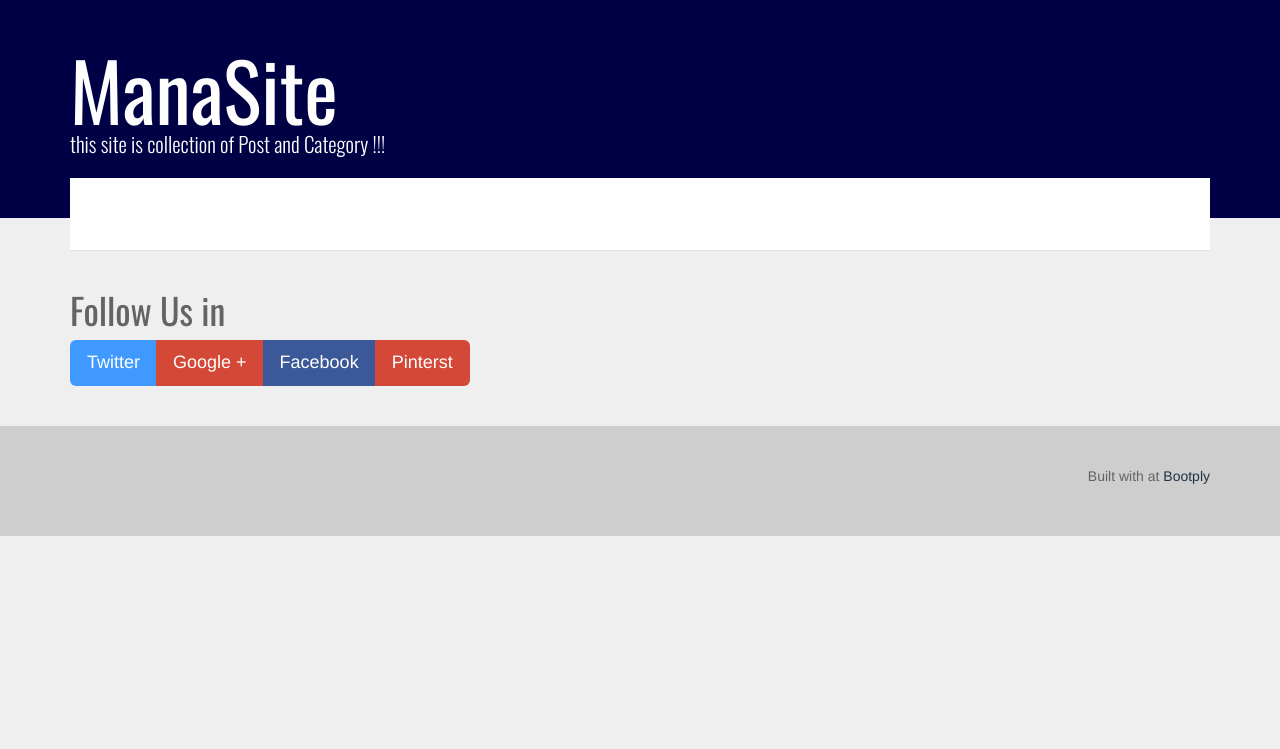
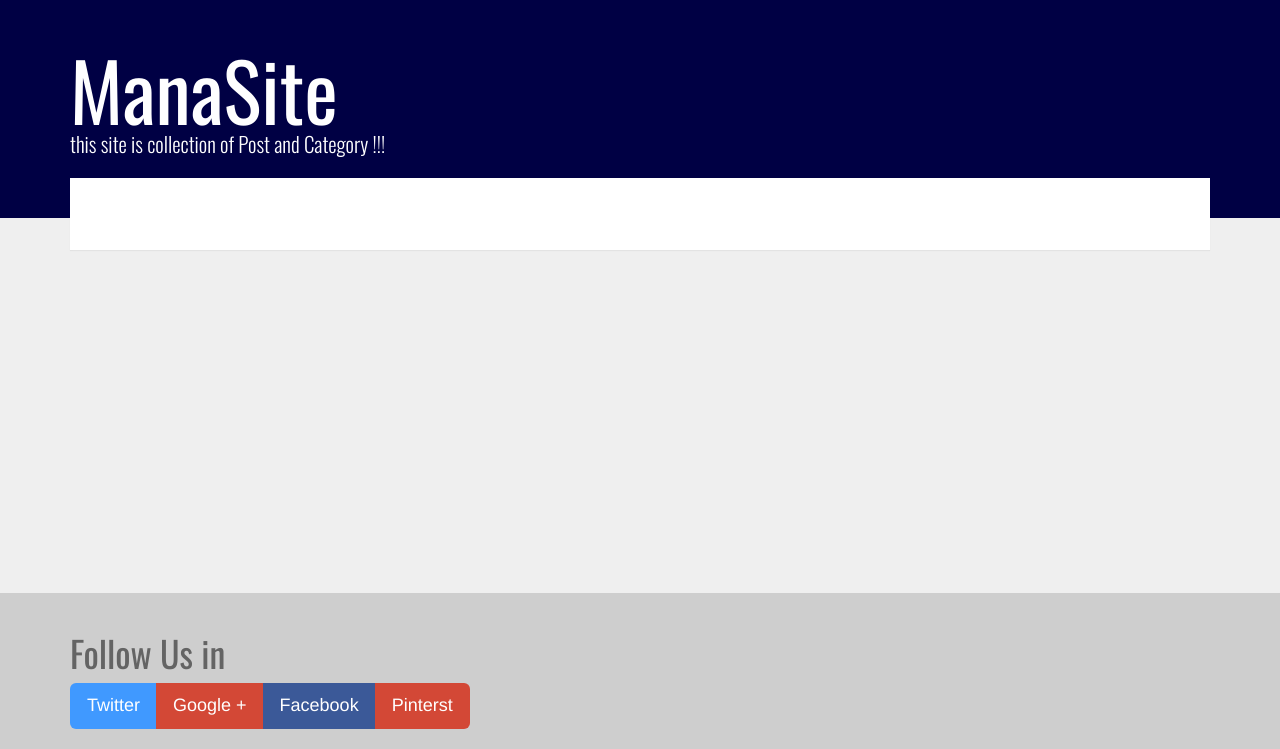
Before and after one commit to LordK1/ManaSite, a Django app: page /post/list/ in a window 1280 px wide. Shown: the part 51-800 px from the top of the page. Run offline with Django 3.2, Linux system fonts and the light colour scheme; data that the repository does not hold is empty; some libraries are stand-ins or nearby versions.

Commit message:
some template file updated in style.css and base.html

```diff
--- a/static/css/styles.css
+++ b/static/css/styles.css
@@ -27,10 +27,12 @@ h1, h2, h3, .highlight, .navbar a, #masthead h4 {
 }
 
 footer {
-
-    margin-top: 40px;
-    padding-top: 40px;
-    padding-bottom: 40px;
+    position: absolute;
+    bottom: 0%;
+    width: 100%;
+    margin-top: 20px;
+    padding-top: 20px;
+    padding-bottom: 20px;
     background-color: #cecece;
 
 }
--- a/templates/base.html
+++ b/templates/base.html
@@ -2,6 +2,7 @@
 <!DOCTYPE html>
 <html>
 <head lang="en">
+    <link rel="stylesheet" type="text/css" href="static/css/styles.css"/>
     <meta http-equiv="content-type" content="text/html">
     <meta charset="UTF-8">
     <title>ManaSite - {% block title %}{% endblock %}</title>
@@ -142,8 +143,9 @@
     </div>
 </div>
 
-
-<div class="container" id="footer">
+{#{% include 'author/login.html' %}#}
+<footer>
+    <div class="container">
         <div class="row">
             <div class="col col-sm-12">
                 <h1>Follow Us in</h1>
@@ -169,25 +171,7 @@
                 </div>
             </div>
         </div>
-</div>
-{#{% include 'author/login.html' %}#}
-<footer>
-    <div class="container">
-        <div class="row">
-            <div class="col-sm-6">
-                <ul class="list-inline">
-                    <li><i class="icon-facebook icon-2x"></i></li>
-                    <li><i class="icon-twitter icon-2x"></i></li>
-                    <li><i class="icon-google-plus icon-2x"></i></li>
-                    <li><i class="icon-pinterest icon-2x"></i></li>
-                </ul>
 
-            </div>
-            <div class="col-sm-6">
-                <p class="pull-right">Built with <i class="icon-heart-empty"></i> at <a href="http://www.bootply.com">Bootply</a>
-                </p>
-            </div>
-        </div>
     </div>
 </footer>
 <script src="//ajax.googleapis.com/ajax/libs/jquery/2.0.2/jquery.min.js"></script>
```
Lines whose indentation alone changed are shown as unchanged.
